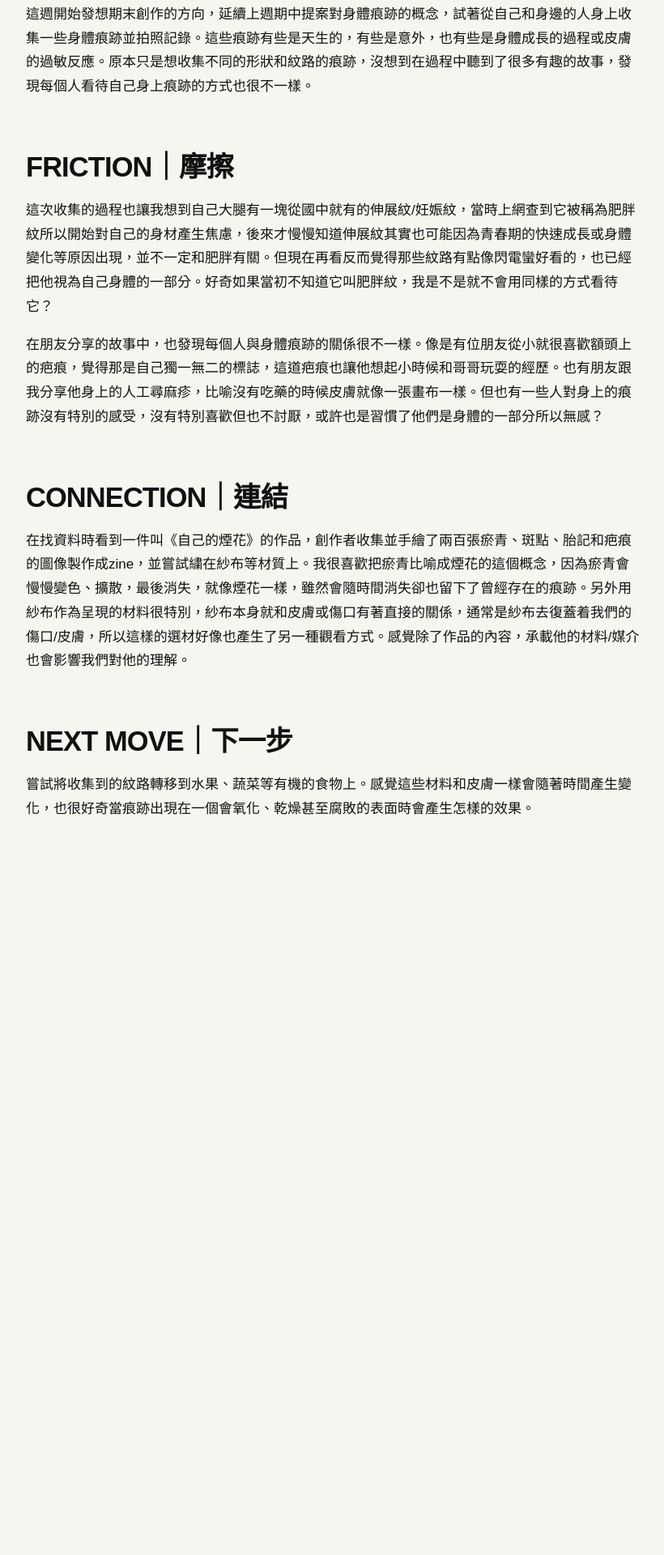
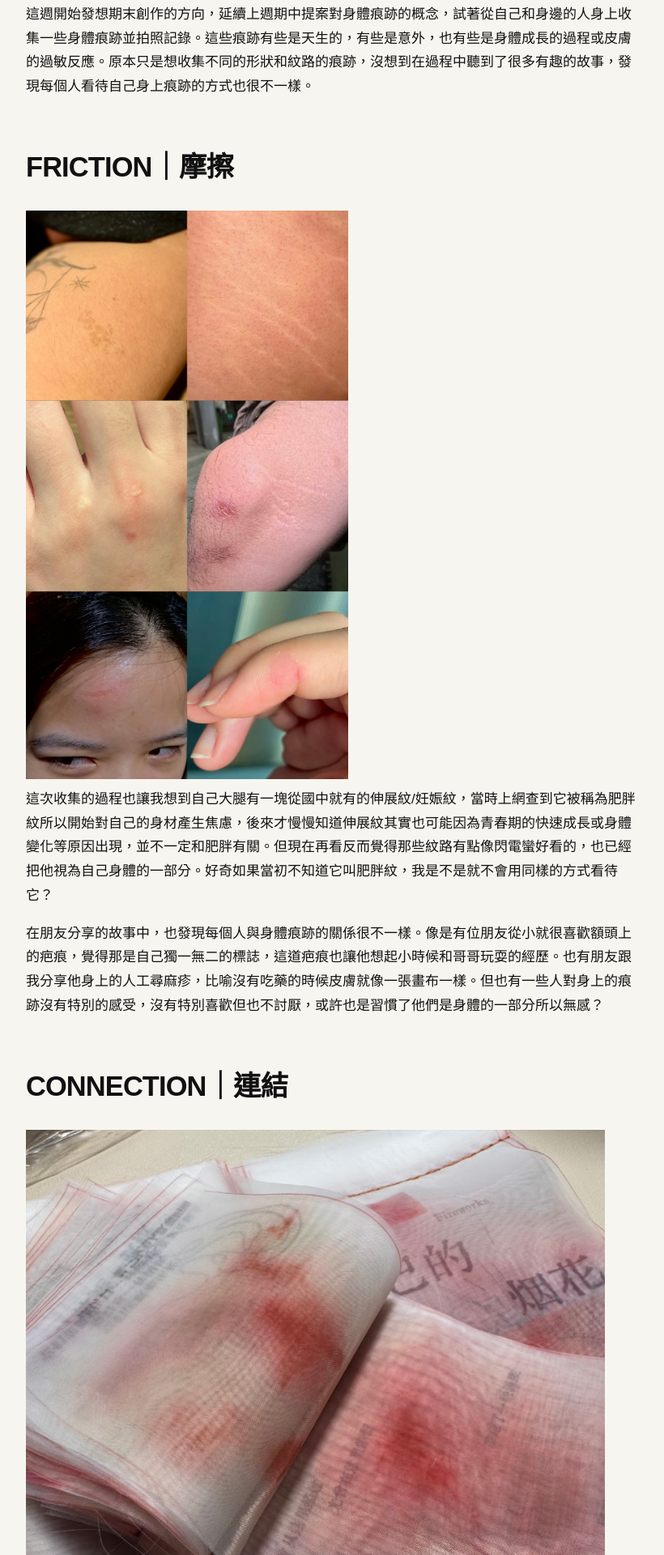
Before and after one commit to yychan27/fieldworkarchive, a Jekyll site: the page built from weeks/week-07.md, in a window 1280 px wide. Shown: the part 594-2514 px from the top of the page at 81% size, without its empty margins (48-868 px from the left). Built offline with Jekyll 4.4.1, drawn with Linux system fonts in a browser that asks for light colours; before the commit the page ends 1715 px from its top, so only the background shows below that.

Commit message:
Update week-07.md

```diff
--- a/weeks/week-07.md
+++ b/weeks/week-07.md
@@ -14,13 +14,13 @@ permalink: /weeks/week-07/
 這週開始發想期末創作的方向，延續上週期中提案對身體痕跡的概念，試著從自己和身邊的人身上收集一些身體痕跡並拍照記錄。這些痕跡有些是天生的，有些是意外，也有些是身體成長的過程或皮膚的過敏反應。原本只是想收集不同的形狀和紋路的痕跡，沒想到在過程中聽到了很多有趣的故事，發現每個人看待自己身上痕跡的方式也很不一樣。
 
 ## FRICTION｜摩擦
-
+![圖片說明]({{ '/assets/images/w07-01.jpg' | relative_url }})
 這次收集的過程也讓我想到自己大腿有一塊從國中就有的伸展紋/妊娠紋，當時上網查到它被稱為肥胖紋所以開始對自己的身材產生焦慮，後來才慢慢知道伸展紋其實也可能因為青春期的快速成長或身體變化等原因出現，並不一定和肥胖有關。但現在再看反而覺得那些紋路有點像閃電蠻好看的，也已經把他視為自己身體的一部分。好奇如果當初不知道它叫肥胖紋，我是不是就不會用同樣的方式看待它？
 
 在朋友分享的故事中，也發現每個人與身體痕跡的關係很不一樣。像是有位朋友從小就很喜歡額頭上的疤痕，覺得那是自己獨一無二的標誌，這道疤痕也讓他想起小時候和哥哥玩耍的經歷。也有朋友跟我分享他身上的人工尋麻疹，比喻沒有吃藥的時候皮膚就像一張畫布一樣。但也有一些人對身上的痕跡沒有特別的感受，沒有特別喜歡但也不討厭，或許也是習慣了他們是身體的一部分所以無感？
 
 ## CONNECTION｜連結
-
+![圖片說明]({{ '/assets/images/w07-02.jpg' | relative_url }})
 在找資料時看到一件叫《自己的煙花》的作品，創作者收集並手繪了兩百張瘀青、斑點、胎記和疤痕的圖像製作成zine，並嘗試繍在紗布等材質上。我很喜歡把瘀青比喻成煙花的這個概念，因為瘀青會慢慢變色、擴散，最後消失，就像煙花一樣，雖然會隨時間消失卻也留下了曾經存在的痕跡。另外用紗布作為呈現的材料很特別，紗布本身就和皮膚或傷口有著直接的關係，通常是紗布去復蓋着我們的傷口/皮膚，所以這樣的選材好像也產生了另一種觀看方式。感覺除了作品的內容，承載他的材料/媒介也會影響我們對他的理解。
 
 
```
